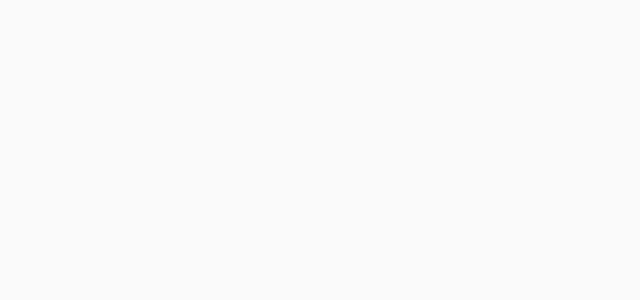
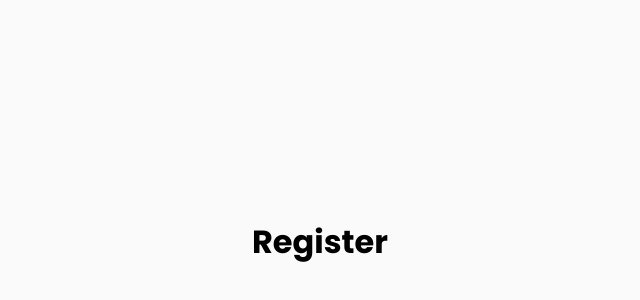
Before and after one commit to wartc/portalweb-mostqi, a React (Create React App) app in the folder portal-web/frontend/: page /register in a window 1280 px wide. Before the commit this address had no page. Shown: the part 158-458 px from the top of the page, without its empty margins (320-960 px from the left). Built offline with nearby package versions, Linux system fonts and the light colour scheme.

Commit message:
refactor(frontend): create components and layouts folders in /ui & register page

```diff
--- a/portal-web/frontend/src/App.tsx
+++ b/portal-web/frontend/src/App.tsx
@@ -1,15 +1,17 @@
-import { BrowserRouter as Router, Routes, Route } from 'react-router-dom';
+import { BrowserRouter as Router, Routes, Route } from "react-router-dom";
 
-import Login from './pages/Login';
+import Login from "./pages/Login";
+import Register from "./pages/Register";
 
 const App = () => {
   return (
     <Router>
       <Routes>
         <Route path="/" element={<Login />} />
+        <Route path="/register" element={<Register />} />
       </Routes>
     </Router>
   );
-}
+};
 
 export default App;
--- a/portal-web/frontend/src/pages/Login/index.tsx
+++ b/portal-web/frontend/src/pages/Login/index.tsx
@@ -1,14 +1,15 @@
-import Input from "../../ui/Input";
-import Title from "../../ui/Title";
-import Link from "../../ui/Link";
-import Button from "../../ui/Button";
-import Container from "./Container";
+import CenteredLayout from "../../ui/layouts/CenteredLayout";
+import Input from "../../ui/components/Input";
+import Title from "../../ui/components/Title";
+import Link from "../../ui/components/Link";
+import Button from "../../ui/components/Button";
+
 import FormContainer from "./FormContainer";
 import LoginIllustration from "./LoginIllustration";
 
 const Login = () => {
   return (
-    <Container>
+    <CenteredLayout>
       <FormContainer>
         <div
           style={{
@@ -36,13 +37,13 @@ const Login = () => {
           <Button>Entrar</Button>
 
           <p style={{ marginTop: 20, fontSize: "0.8rem" }}>
-            Não tem uma conta? <Link to="/">Registre-se aqui!</Link>
+            Não tem uma conta? <Link to="/register">Registre-se aqui!</Link>
           </p>
         </div>
 
         <LoginIllustration />
       </FormContainer>
-    </Container>
+    </CenteredLayout>
   );
 };
 
--- /dev/null
+++ b/portal-web/frontend/src/pages/Register/index.tsx
@@ -0,0 +1,11 @@
+import CenteredLayout from "../../ui/layouts/CenteredLayout";
+
+const Register = () => {
+  return (
+    <CenteredLayout>
+      <h1>Register</h1>
+    </CenteredLayout>
+  );
+};
+
+export default Register;
```
Also changed, not shown: portal-web/frontend/src/ui/components/Button.tsx (renamed from portal-web/frontend/src/ui/Button.tsx), portal-web/frontend/src/ui/components/Input.tsx (renamed from portal-web/frontend/src/ui/Input.tsx), portal-web/frontend/src/ui/components/Link.tsx (renamed from portal-web/frontend/src/ui/Link.tsx), portal-web/frontend/src/ui/components/Title.tsx (renamed from portal-web/frontend/src/ui/Title.tsx), portal-web/frontend/src/ui/layouts/CenteredLayout.tsx (renamed from portal-web/frontend/src/pages/Login/Container.tsx).
